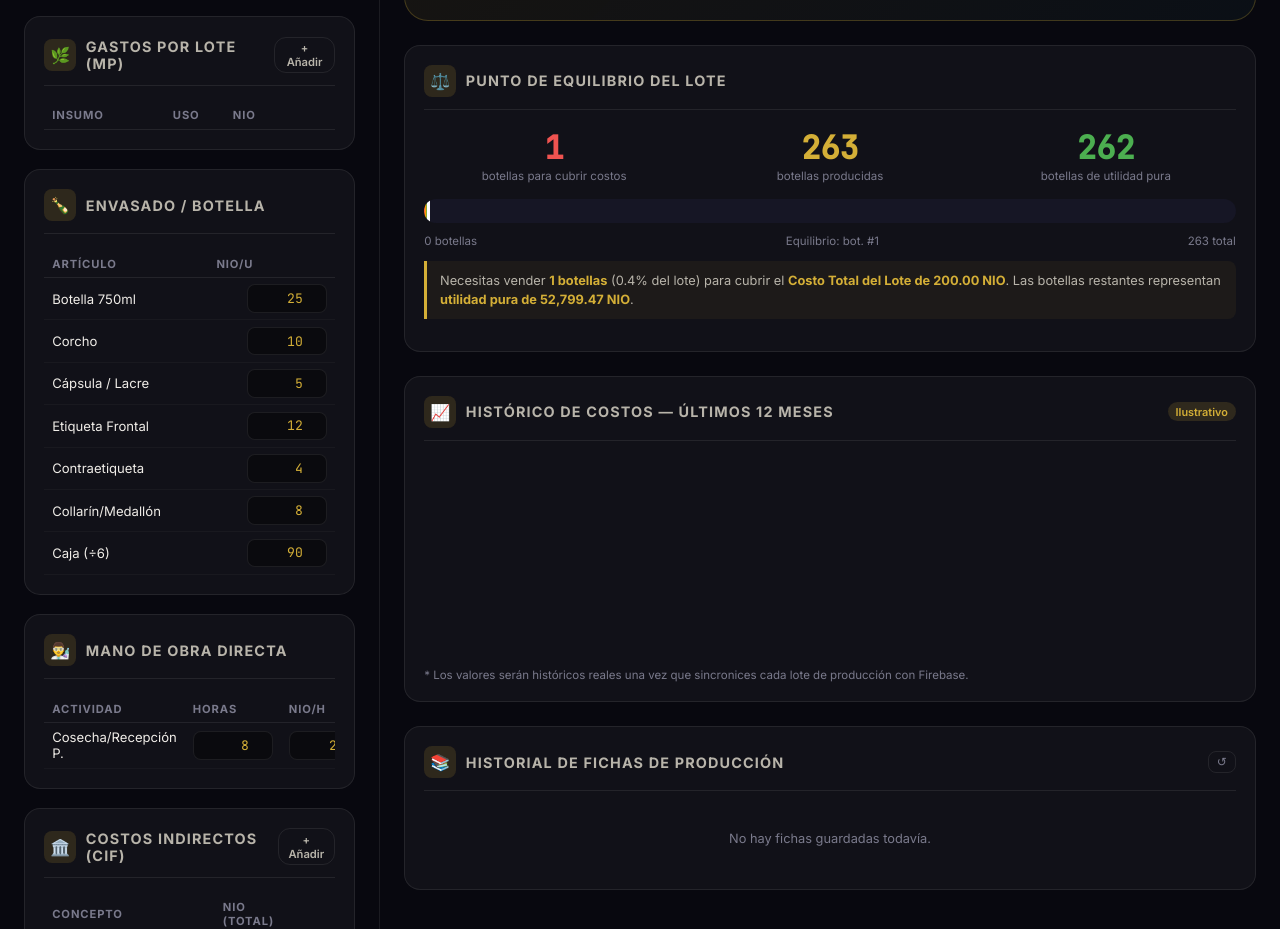
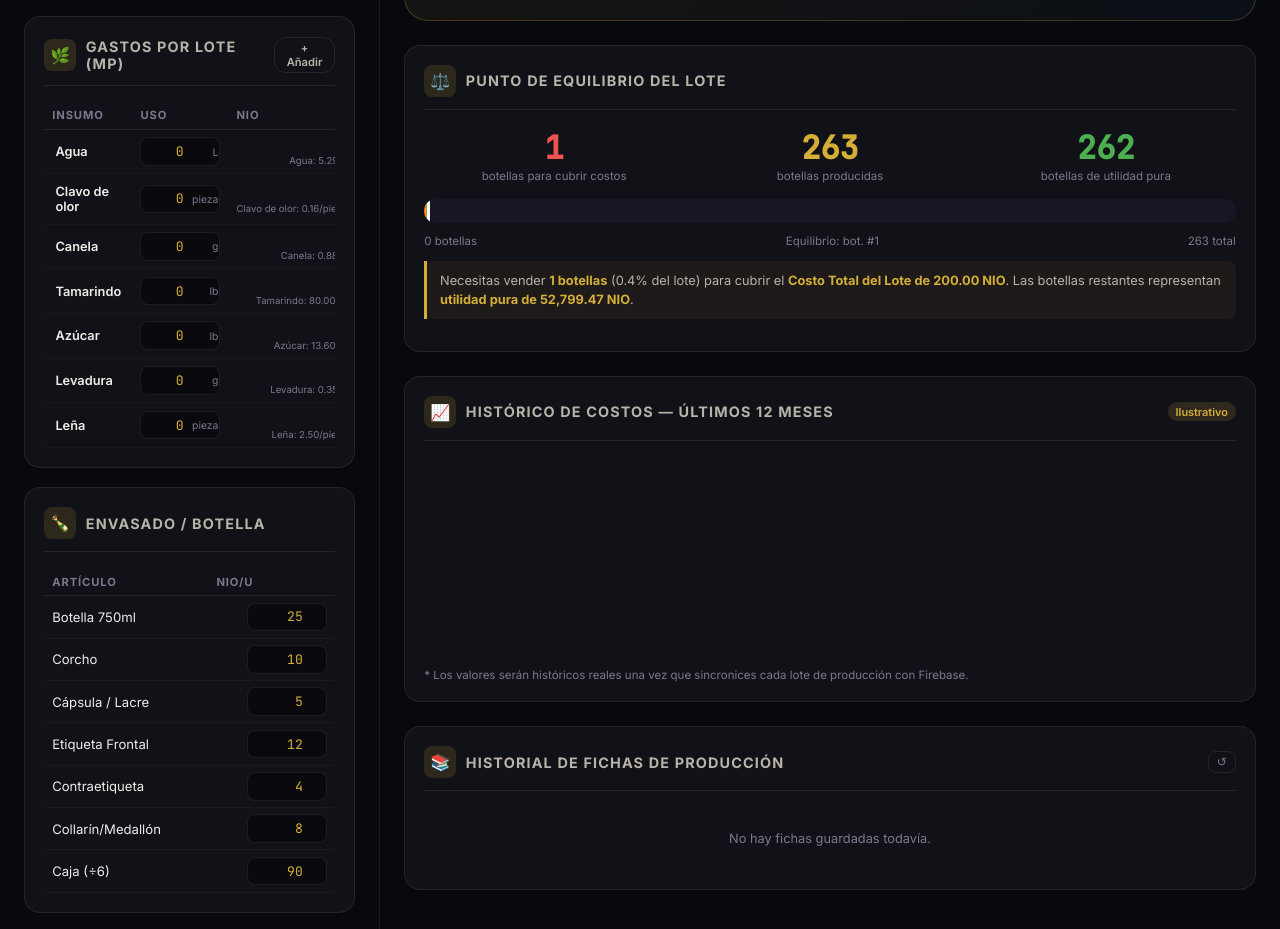
Before and after one commit to Crons0609/Bifrost-S.A, a website: page statics/costos.html in a window 1280 px wide. Shown: the part 1263-2192 px from the top of the page. Drawn offline with nearby package versions, Linux system fonts and the light colour scheme; a web font is replaced by a local one.

Commit message:
admin mejora

```diff
--- a/statics/costos.html
+++ b/statics/costos.html
@@ -1054,7 +1054,26 @@ function removeU(i) { unitariosData.splice(i,1); renderUnitarios(); calcular();
 
 function renderMP() {
   const tbody = $('lista-mp');
+  if(!tbody) return;
   tbody.innerHTML = '';
+
+  // Auto-sync mpData with unitariosData so names appear automatically
+  const newMpData = [];
+  unitariosData.forEach(u => {
+     let existing = mpData.find(mp => mp.unitId === u.id);
+     if (existing) {
+         newMpData.push(existing);
+     } else {
+         newMpData.push({ unitId: u.id, usado: 0 });
+     }
+  });
+  mpData.forEach(mp => {
+     if (!unitariosData.find(u => u.id === mp.unitId)) {
+        newMpData.push(mp);
+     }
+  });
+  mpData = newMpData;
+
   mpData.forEach((mp, i) => {
     const tr = document.createElement('tr');
     // Generar opciones y precálculo
@@ -1071,23 +1090,34 @@ function renderMP() {
       totalLine = mp.usado; // Aquí usado funciona como valor absoluto
     }
 
-    tr.innerHTML = `
-      <td>
+    let nameDisplay = '';
+    let btnDisplay = '';
+
+    if (mp.unitId === 'custom' || !refU) {
+      nameDisplay = `
         <select class="form-select" style="padding:0.2rem;font-size:0.75rem;" onchange="updateMP(${i},'unitId',this.value)">
           <option value="">-- Seleccionar --</option>
           ${options}
           ${customOpt}
         </select>
-      </td>
+      `;
+      btnDisplay = `<button class="btn btn--danger" style="padding:0.1rem 0.3rem;" onclick="removeMP(${i})">✕</button>`;
+    } else {
+      nameDisplay = `<div style="padding:0.2rem;font-size:0.8rem;font-weight:600;color:var(--text);">${refU.nombre}</div>`;
+      btnDisplay = ``;
+    }
+
+    tr.innerHTML = `
+      <td>${nameDisplay}</td>
       <td style="position:relative;">
         <input type="number" class="insumo-price-input" style="padding-right:1.3rem;" value="${mp.usado}" oninput="updateMP(${i},'usado',this.value)">
         ${refU ? `<span style="position:absolute; right:10px; top:50%; transform:translateY(-50%); font-size:0.65rem; color:var(--text-muted); pointer-events:none;">${refU.unit}</span>` : ''}
       </td>
       <td style="text-align:right;">
         <span style="font-family:var(--font-mono);font-size:0.8rem;color:var(--teal);font-weight:600;">${fmt(totalLine)}</span>
-        ${refU ? `<div style="font-size:0.6rem;color:var(--text-muted);line-height:1.2;margin-top:0.15rem;white-space:nowrap;">${refU.nombre} por ${refU.unit}: ${fmt(refU.precio)} - usado ${mp.usado}${refU.unit}</div>` : ''}
+        ${refU ? `<div style="font-size:0.6rem;color:var(--text-muted);line-height:1.2;margin-top:0.15rem;white-space:nowrap;">${refU.nombre}: ${fmt(refU.precio)}/${refU.unit} &middot; usado ${mp.usado}</div>` : ''}
       </td>
-      <td style="text-align:center;"><button class="btn btn--danger" style="padding:0.1rem 0.3rem;" onclick="removeMP(${i})">✕</button></td>
+      <td style="text-align:center;">${btnDisplay}</td>
     `;
     tbody.appendChild(tr);
   });
```
